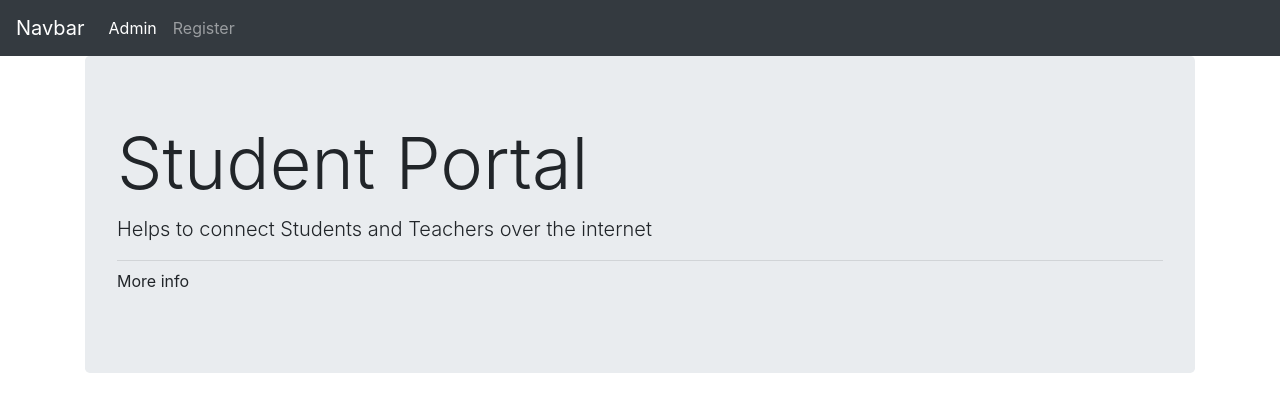
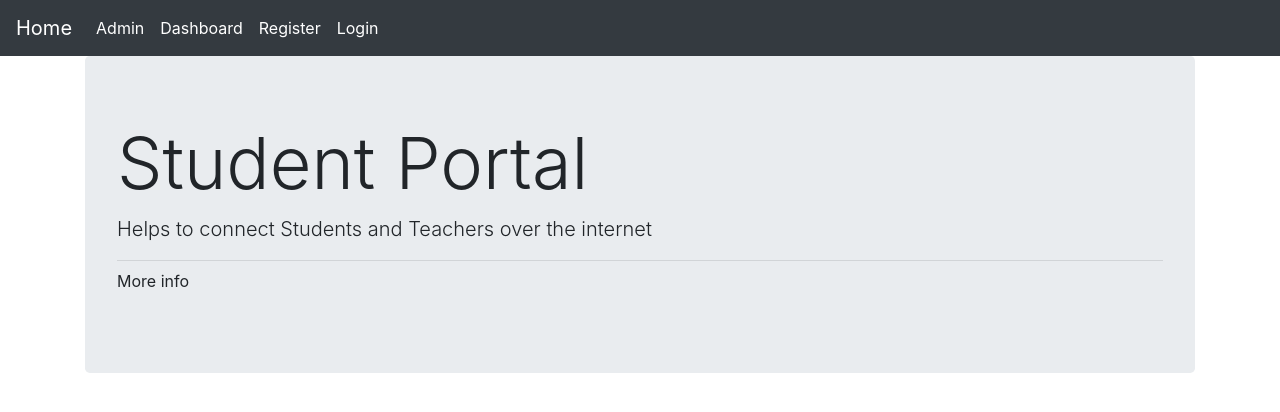
Before and after one commit to Parth576/myGrades, a Django app: page / in a window 1280 px wide. Shown: the top 412 px of the page. Run offline with Django 3.2, Linux system fonts and the light colour scheme; some libraries are stand-ins or nearby versions.

Commit message:
Add files via upload

```diff
--- a/myProject/gradesApp/urls.py
+++ b/myProject/gradesApp/urls.py
@@ -8,4 +8,5 @@ urlpatterns = [
     path('register/',views.register,name='register'),
     path('registerStudent/',views.registerStudent,name='registerStudent'),
     path('registerTeacher/',views.registerTeacher,name='registerTeacher'),
+    path('login/',views.userLogin,name='userLogin'),
 ]
--- a/myProject/gradesApp/views.py
+++ b/myProject/gradesApp/views.py
@@ -3,11 +3,19 @@ from gradesApp.forms import studentForm,studentAddForm,teacherForm,teacherAddFor
 from django.http import HttpResponse,HttpResponseRedirect
 from django.contrib.auth.decorators import login_required
 from django.urls import reverse
+from django.contrib.auth import authenticate,login,logout
+
 # Create your views here.
 
 
 def index(request):
     return render(request,'gradesApp/index.html')
+
+@login_required
+def userLogout(request):
+    logout(request)
+    return HttpResponseRedirect(reverse('index'))
+
 
 def register(request):
     return render(request,'gradesApp/register.html')
@@ -48,3 +56,20 @@ def registerTeacher(request):
         var_teacherForm=teacherForm()
         var_teacherAddForm=teacherAddForm()
     return render(request,'gradesApp/registerTeacher.html',{'var_teacherForm':var_teacherForm,'var_teacherAddForm':var_teacherAddForm,'registered':registered})
+
+def userLogin(request):
+    if request.method=='POST':
+        username=request.POST.get('username')
+        password=request.POST.get('password')
+        user=authenticate(username=username,password=password)
+
+        if user:
+            if user.is_active:
+                login(request,user)
+                return HttpResponseRedirect(reverse('index'))
+            else:
+                return HttpResponse('Account not active')
+        else:
+            return HttpResponse("invalid login credentials")
+    else:
+        return render(request,'gradesApp/login.html',{})
--- a/myProject/myProject/settings.py
+++ b/myProject/myProject/settings.py
@@ -131,3 +131,5 @@ STATIC_URL = '/static/'
 STATICFILES_DIR = [
     STATIC_DIR,
 ]
+
+LOGIN_URL = 'gradesApp/userLogin'
--- a/myProject/myProject/urls.py
+++ b/myProject/myProject/urls.py
@@ -21,4 +21,5 @@ urlpatterns = [
     path('gradesApp/',include('gradesApp.urls')),
     path('',views.index,name='index'),
     path('admin/', admin.site.urls),
+    path('logout/',views.userLogout,name='logout'),
 ]
--- a/myProject/templates/gradesApp/base.html
+++ b/myProject/templates/gradesApp/base.html
@@ -9,7 +9,7 @@
 </head>
 <body>
     <nav class="navbar navbar-expand-sm navbar-dark bg-dark">
-        <a class="navbar-brand" href="{% url "index" %}">Navbar</a>
+        <a class="navbar-brand" href="{% url "index" %}">Home</a>
         <button class="navbar-toggler d-lg-none" type="button" data-toggle="collapse" data-target="#collapsibleNavId" aria-controls="collapsibleNavId"
             aria-expanded="false" aria-label="Toggle navigation"></button>
         <div class="collapse navbar-collapse" id="collapsibleNavId">
@@ -17,9 +17,23 @@
                 <li class="nav-item active">
                     <a class="nav-link" href="{% url "admin:index" %}">Admin</a>
                 </li>
-                <li class="nav-item">
+                <li class="nav-item active">
+                    <a class="nav-link" href="#">Dashboard</a>
+                </li>
+                <li class="nav-item active">
                     <a class="nav-link" href="{% url "gradesApp:register" %}">Register</a>
                 </li>
+                {% if user.is_authenticated %}
+                    <li class="nav-item active">
+                        <a class="nav-link" href="{% url "logout" %}">Logout</a>
+                    </li>
+                {% else %}
+                    <li class="nav-item active">
+                        <a class="nav-link" href="{% url "gradesApp:userLogin" %}"
+                        >Login</a
+                        >
+                    </li>
+                {% endif %}
 
             </ul>
 
```
Also changed, not shown: myProject/templates/gradesApp/login.html (added, +15 -0 lines), myProject/db.sqlite3.
